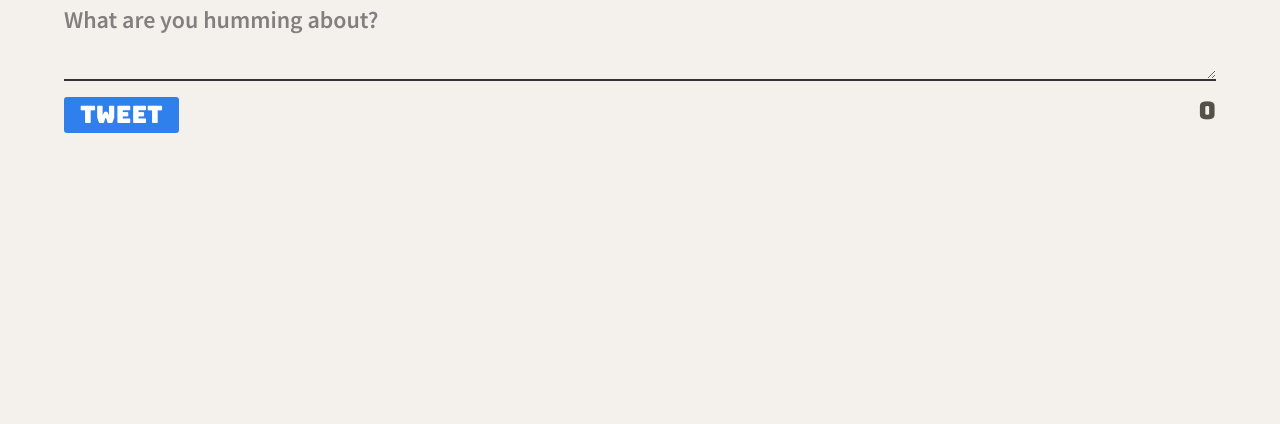
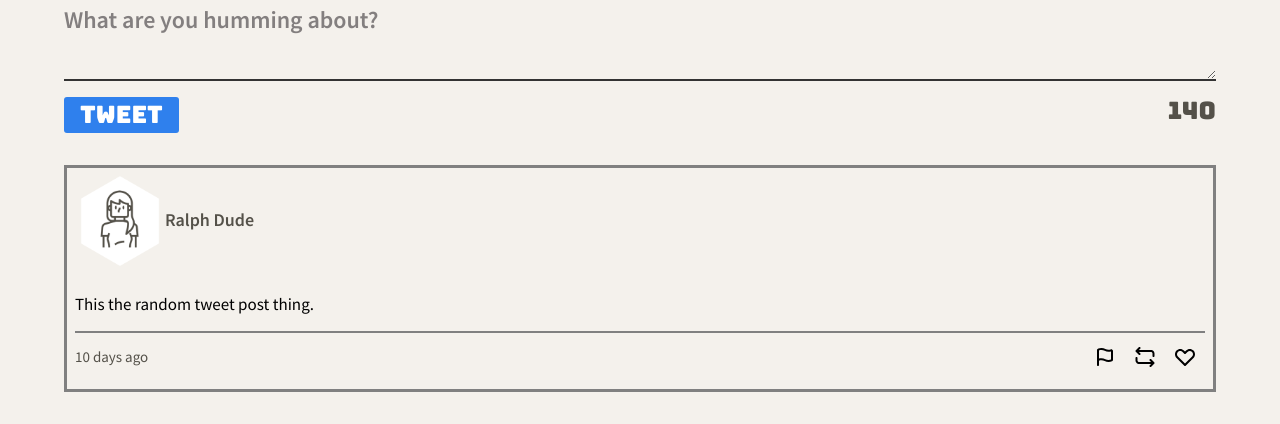
Before and after one commit to ScottGrun/tweeter, a website: page public/index.html in a window 1280 px wide. Shown: the part 615-1039 px from the top of the page. Before the commit the page ends 800 px from the top, so only its background shows below. Drawn offline with nearby package versions, Linux system fonts and the light colour scheme; files whose address does not match are found by name.

Commit message:
Fixed tweet character counter bug, added styling for tweet card

```diff
--- a/public/index.html
+++ b/public/index.html
@@ -16,6 +16,7 @@
     <link rel="stylesheet" href="./styles/nav.css" type="text/css" />
     <link rel="stylesheet" href="./styles/header.css" type="text/css" />
     <link rel="stylesheet" href="./styles/new-tweet.css" type="text/css" />
+    <link rel="stylesheet" href="./styles/tweet-card.css" type="text/css" />
 
     <!-- External JS -->
     <script src="https://ajax.googleapis.com/ajax/libs/jquery/3.4.1/jquery.min.js"></script>
@@ -55,9 +56,30 @@
           <textarea name="text" id="tweet-text"></textarea>
           <div id="new-tweet-footer">
             <button class="primary-btn" type="submit">Tweet</button>
-            <output name="counter" class="counter" for="tweet-text">0</output>
+            <output name="counter" class="counter" for="tweet-text">140</output>
           </div>
         </form>
+
+        <article class="tweet-card">
+          <header>
+            <div>
+              <img class="tweet-author-pic" src="./images/profile-hex.png" />
+              <p class="tweet-author">Ralph Dude</p>
+            </div>
+            <p class="tweet-author-username">@RandomDude123</p>
+          </header>
+          <p class="tweet-body">This the random tweet post thing.</p>
+          <footer>
+            <p name="date-posted" for="tweet-card">10 days ago</p>
+            <div class="tweet-icons-container">
+              <img src="./images/icons/flag.svg" />
+              <img src="./images/icons/retweet.svg" />
+              <img src="./images/icons/like.svg" />
+            </div>
+          </footer>
+        </article>
+
+
       </section>
     </main>
   </body>
--- a/public/scripts/composer-char-counter.js
+++ b/public/scripts/composer-char-counter.js
@@ -2,16 +2,17 @@ $(document).ready(function () {
   // --- our code goes here ---
 
   //New Tweet character counter
-  $('#tweet-text').on('keydown', function () {
+  $('#tweet-text').on('keyup', function () {
     const currentForm = $(this).parent();
     const charCounter = $(currentForm).find('div').find('output');
     const numOfChars = $(this).val().length;
-    if (numOfChars > 140) {
-      charCounter.toggleClass('danger');
-      charCounter.text(140 - numOfChars);
-    }else {
-      charCounter.text(numOfChars);
+    if (140 - numOfChars < 0) {
+      charCounter.addClass('danger');
+    } else{
+      charCounter.removeClass('danger');
+
     }
 
+    charCounter.text(140 - numOfChars);
   });
 });
--- /dev/null
+++ b/public/styles/tweet-card.css
@@ -0,0 +1,72 @@
+.tweet-card {
+  display: flex;
+  justify-content: center;
+  flex-flow: column;
+  margin: 2rem 0;
+  padding: 0.5rem;
+  border: solid 3px gray;
+  transition: all 0.1s ease-in-out;
+}
+
+.tweet-card:hover {
+  box-shadow: 0px 4px 4px rgba(0, 0, 0, 0.25);
+  cursor: pointer;
+}
+
+article.tweet-card header {
+  display: flex;
+  justify-content: space-between;
+  height: 25%;
+  align-items: center;
+  margin-bottom: .75rem;
+}
+
+article.tweet-card header > div {
+  display: flex;
+  align-items: center;
+}
+
+.tweet-author-pic {
+  height: 90px;
+}
+
+.tweet-author {
+  font-size: 18px;
+  font-weight: bold;
+}
+
+.tweet-author-username {
+  transition: all 0.1s ease-in-out;
+
+  font-size: 16px;
+  opacity: 0;
+}
+
+.tweet-card:hover > header > .tweet-author-username {
+  opacity: 1;
+ }
+
+.tweet-body {
+  color: black;
+  font-size: 17px;
+}
+
+article.tweet-card > footer {
+  display: flex;
+  justify-content: space-between;
+  align-items: center;
+  border-top: solid 2px gray;
+
+}
+
+article.tweet-card > footer > p {
+  font-size: 15px;
+}
+
+.tweet-icons-container {
+  display: flex;
+}
+
+.tweet-icons-container > img {
+  padding: 0.5rem;
+}
```
Also changed, not shown: public/images/icons/flag.svg (added), public/images/icons/like.svg (added), public/images/icons/retweet.svg (added).
